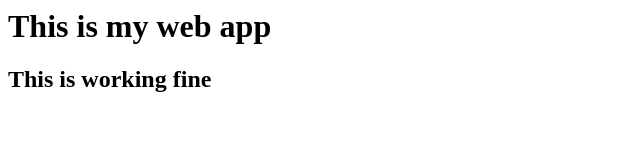
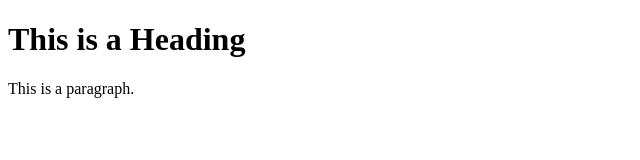
Before and after one commit to ashwinsawant24/Myrepo, a plain HTML site: page sampleapp.html in a window 1280 px wide. Shown: the whole page, without its empty margins (0-640 px from the left). Drawn offline with Linux system fonts and the light colour scheme.

Commit message:
Update sampleapp.html

```diff
--- a/sampleapp.html
+++ b/sampleapp.html
@@ -1,6 +1,12 @@
+<!DOCTYPE html>
 <html>
-<p>
- <h1> This is my web app </h1>
-   <h2> This is working fine </h2>
-<p>
+<head>
+<title>Page Title</title>
+</head>
+<body>
+
+<h1>This is a Heading</h1>
+<p>This is a paragraph.</p>
+
+</body>
 </html>
```
